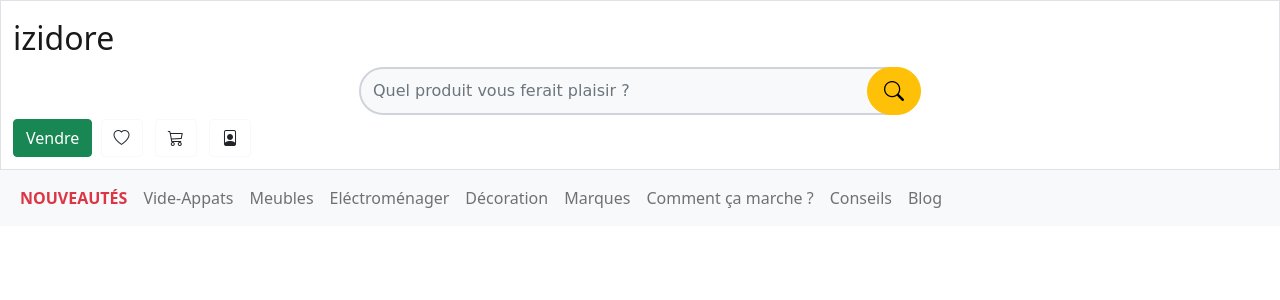
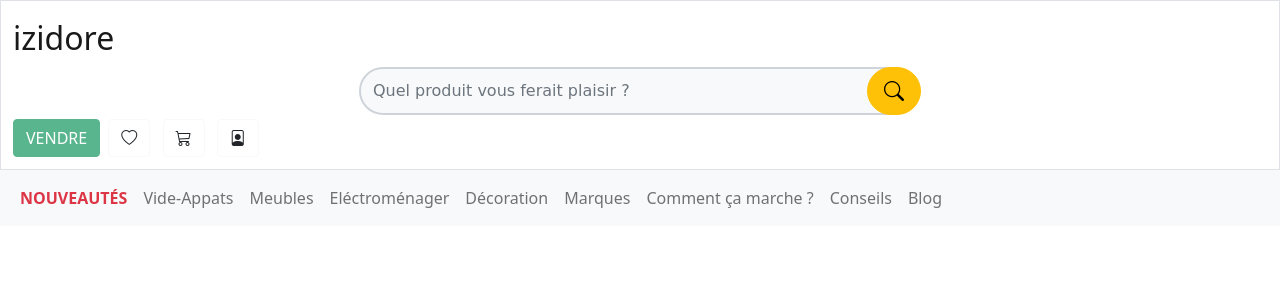
Before and after one commit to ishernan/izidore, a PHP site: page / in a window 1280 px wide. Shown: the top 300 px of the page. Run offline with PHP 8.4, Linux system fonts and the light colour scheme.

Commit message:
button customize

```diff
--- a/index.html
+++ b/index.html
@@ -20,7 +20,7 @@
             <button class="btn btn-warning btn-lg d-flex align-items-center shadow-1 rounded-pill gauche" type="submit"><i class="bi bi-search"></i></button>
           </form>
           <div>
-            <button type="button" class="btn btn-success">Vendre</button>
+            <button type="button" class="btn button-vert text-uppercase text-white">Vendre</button>
             <a class="btn btn-outline-light m-1 text-dark" role="button" ><i class="bi bi-heart"></i></a>
             <a class="btn btn-outline-light m-1 text-dark" role="button" ><i class="bi bi-cart3"></i></a>
             <a class="btn btn-outline-light m-1 text-dark" role="button" ><i class="bi bi-file-person"></i></a>
@@ -68,12 +68,14 @@
           </div>
         </div>
       </nav>
+    </header>
+
+    <main class="container-fluid">
 
 
 
 
-
-    </header>
+    </main>
 
     <script src="https://cdn.jsdelivr.net/npm/bootstrap@5.0.1/dist/js/bootstrap.bundle.min.js" integrity="sha384-gtEjrD/SeCtmISkJkNUaaKMoLD0//ElJ19smozuHV6z3Iehds+3Ulb9Bn9Plx0x4" crossorigin="anonymous"></script>
 
--- a/styles.css
+++ b/styles.css
@@ -10,3 +10,32 @@ input {
   font-family:cursive;
   /* opacity: .5; */
 }
+.button-vert {
+  background-color: #58b58d;
+  border-color: #58b58d;
+  color: #fff;
+}
+
+/* .btn, .btn:focus {
+  outline: none;
+} */
+
+/* .btn{
+  -webkit-appearance: none;
+  border-radius: 22.5px;
+  border: 2px solid #ffd932;
+  background-color: #ffd932;
+  color: #29362e;
+  display: inline-block;
+  line-height: 40px;
+  height: 45px;
+  padding: 0 22.5px;
+  font-size: 1rem;
+  cursor: pointer;
+  max-width: 100%;
+  overflow: hidden;
+  text-overflow: ellipsis;
+  white-space: nowrap;
+  font-family: Poppins-SemiBold;
+  box-shadow: 1px 1px 3px #f7f7f7;
+} */
```
